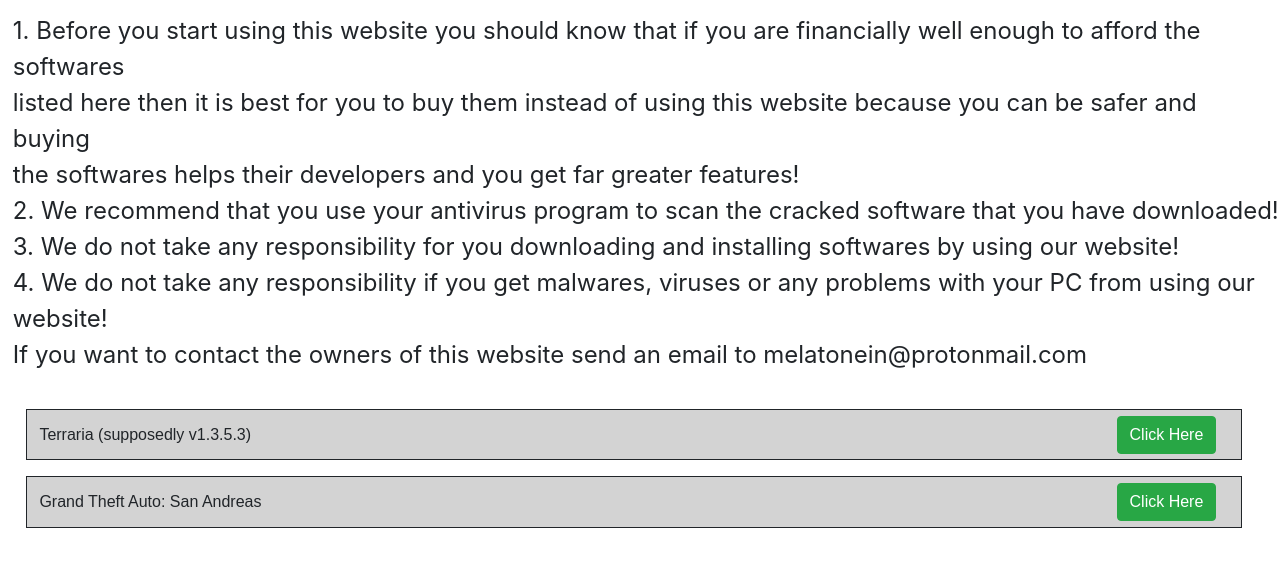
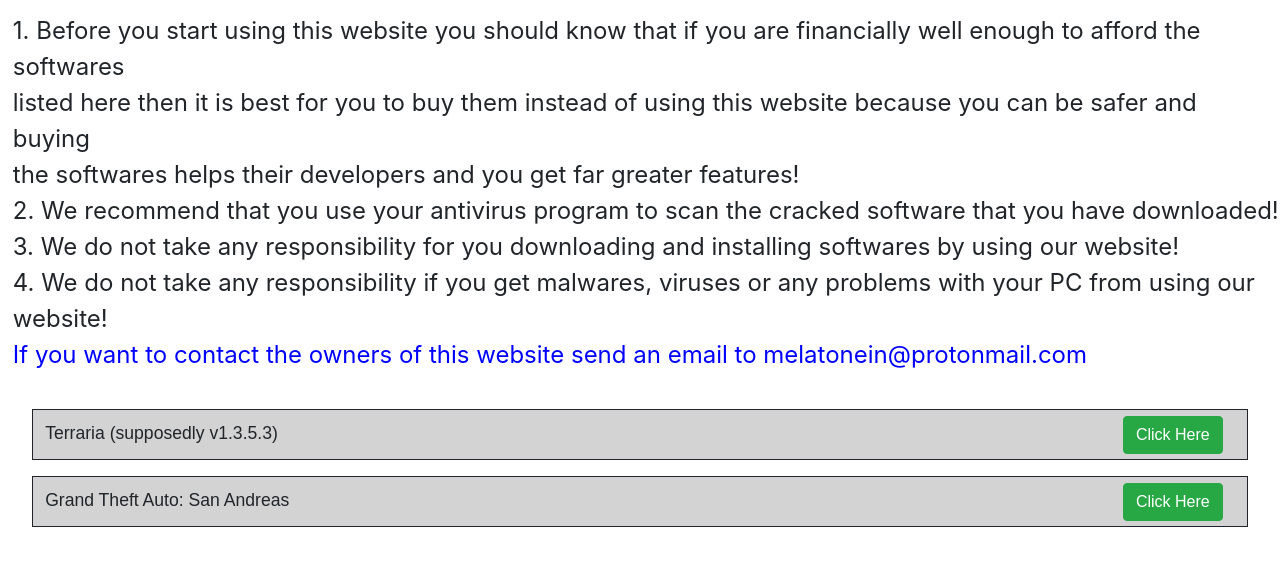
Before and after one commit to Melatonein/Melatonein.github.io, a plain HTML site: page index.html in a window 1280 px wide. Drawn offline with nearby package versions, Linux system fonts and the light colour scheme.

Commit message:
Add files via upload

```diff
--- a/index.html
+++ b/index.html
@@ -16,11 +16,14 @@
 		2. We recommend that you use your antivirus program to scan the cracked software that you have downloaded!<br>
 		3. We do not take any responsibility for you downloading and installing softwares by using our website!<br>
 		4. We do not take any responsibility if you get malwares, viruses or any problems with your PC from using our website!<br>
-		<span color="blue">If you want to contact the owners of this website send an email to melatonein@protonmail.com</span><br><br>
+		<span style="color:blue">If you want to contact the owners of this website send an email to melatonein@protonmail.com</span><br>
+		<br>
 	</p>
-	<p class="box">
+	<div class="box">
+		<p id="TerrariaTitle" class="BoxTitle">
 			Terraria (supposedly v1.3.5.3)
-		<button id="TerrariaButton" class="btn btn-success" data-toggle="collapse" data-target="#content">Click Here</button>
+			<button class="btn btn-success dropdownbutton" data-toggle="collapse" data-target="#content">Click Here</button>
+		</p>
 		<div class="collapse" id="content">
 			<table style="width:100%">
   				<tr>
@@ -29,6 +32,7 @@
     				<th>Steam compatibility - ❌</th>
   				</tr>
 			</table>
+			<p>
 				The website which provides us with this cracked software is https://pcgames-download.com/<br>
 				<br>
 				Download Instructions:<br>
@@ -49,7 +53,7 @@
 				7. Choose your prefferred language and click on OK.<br>
 				8. Go to Options and click on Browse to set where you want the game to be installed.<br>
 				9. Click on the small box in the bottom next to the text "Yes, I have read and accept <b><u>EULA</u></b>" and click Install.<br>
-			10. Wait for the installation to complete and then click on "Exit" to close the window or "Launch" to launch the game (But keep in mind that it might take a while for the game to launch the first time, so have patience).<br>
+				10. Wait for the installation to complete and then click on "Exit" to close the window or "Launch" to launch the game (But keep in mind that it might 	take a while for the game to launch the first time, so have patience).<br>
 				<br>
 				Minimal System Requirements:<br>
 				OS: Windows Xp, Vista, 7, 8/8.1, 10 (Others haven't been tested by us)<br>
@@ -62,12 +66,14 @@
 				Language: English, French, Italian, German, Spanish<br>
 				Installation files size: 238Mb<br>
 				Installed files size: 247Mb<br>
-			<br>
+			</p>
 		</div>
+	</div>
+	<div class="box">
+		<p id="GTASATitle" class="BoxTitle">
+			Grand Theft Auto: San Andreas
+			<button class="btn btn-success dropdownbutton" data-toggle="collapse" data-target="#content2">Click Here</button>
 		</p>
-	<p class="box">
-		Grand Theft Auto: San Andreas
-		<button id="GTASAButton" class="btn btn-success" data-toggle="collapse" data-target="#content2">Click Here</button>
 		<div class="collapse" id="content2">
 			<table style="width:100%">
   				<tr>
@@ -76,6 +82,7 @@
     				<th>Steam compatibility - ❌</th>
   				</tr>
 			</table>
+			<p>
 				The game was sent to us by a nice person.<br>
 				<br>
 				Download Instructions:<br>
@@ -102,9 +109,9 @@
 				15. Now the last things you've got to is to go back to the dearchived folder of the game and open hlm-gtasa again and open the folder named "HOODLUM"<br>
 				16. You need to copy all of the 3 files inside of the folder and paste them in the folder which you have installed the game into<br>
 				17. A "Replace or Skip Files" window might pop up to which on which you need to click on "✔️ <u>R</u>eplace the files in the destination" and now your game is playable.<br>
-			<br>
+			</p>
 		</div>
-	</p>
+	</div>
 <script src="https://code.jquery.com/jquery-3.2.1.slim.min.js" integrity="sha384-KJ3o2DKtIkvYIK3UENzmM7KCkRr/rE9/Qpg6aAZGJwFDMVNA/GpGFF93hXpG5KkN" crossorigin="anonymous"></script>
 <script src="https://cdnjs.cloudflare.com/ajax/libs/popper.js/1.12.9/umd/popper.min.js" integrity="sha384-ApNbgh9B+Y1QKtv3Rn7W3mgPxhU9K/ScQsAP7hUibX39j7fakFPskvXusvfa0b4Q" crossorigin="anonymous"></script>
 <script src="https://maxcdn.bootstrapcdn.com/bootstrap/4.0.0/js/bootstrap.min.js" integrity="sha384-JZR6Spejh4U02d8jOt6vLEHfe/JQGiRRSQQxSfFWpi1MquVdAyjUar5+76PVCmYl" crossorigin="anonymous"></script>
--- a/stylesheet.css
+++ b/stylesheet.css
@@ -8,38 +8,26 @@
     position: relative;
 	background-color: lightgrey;
   	border: solid 0.1em;
-  	left: 2%;
-  	padding: 1% 1%;
+  	margin: 0em 1em 1em 2em;
+    padding-top: 0.5%;
+  	padding-bottom: 0.5%;
     width: 95%;
 }
 
-#Terraria {
+.BoxTitle {
 	font-size: 110%;
+	margin-top: 0.3%;
+	margin-bottom: 0.5%;
+	margin-left: 1%;
 }
 
-#TerrariaButton {
+.dropdownbutton {
 	position: absolute;
 	right: 2%;
 	top: 12%;
 }
 
-.collapse {
-	position: relative;
-	background-color: lightgrey;
-	border-right: 0.1em solid black;
-	border-bottom: 0.1em solid black;
-	border-left: 0.1em solid black;
-	left: 2%;
-	width: 95%;
-}
-
 table, th, td {
-    border: 1px solid black;
+    border: 0.1em solid black;
     border-collapse: collapse;
 }
-
-#GTASAButton {
-	position: absolute;
-	right: 2%;
-	top: 12%;
-}
```
Lines whose indentation alone changed are shown as unchanged.
